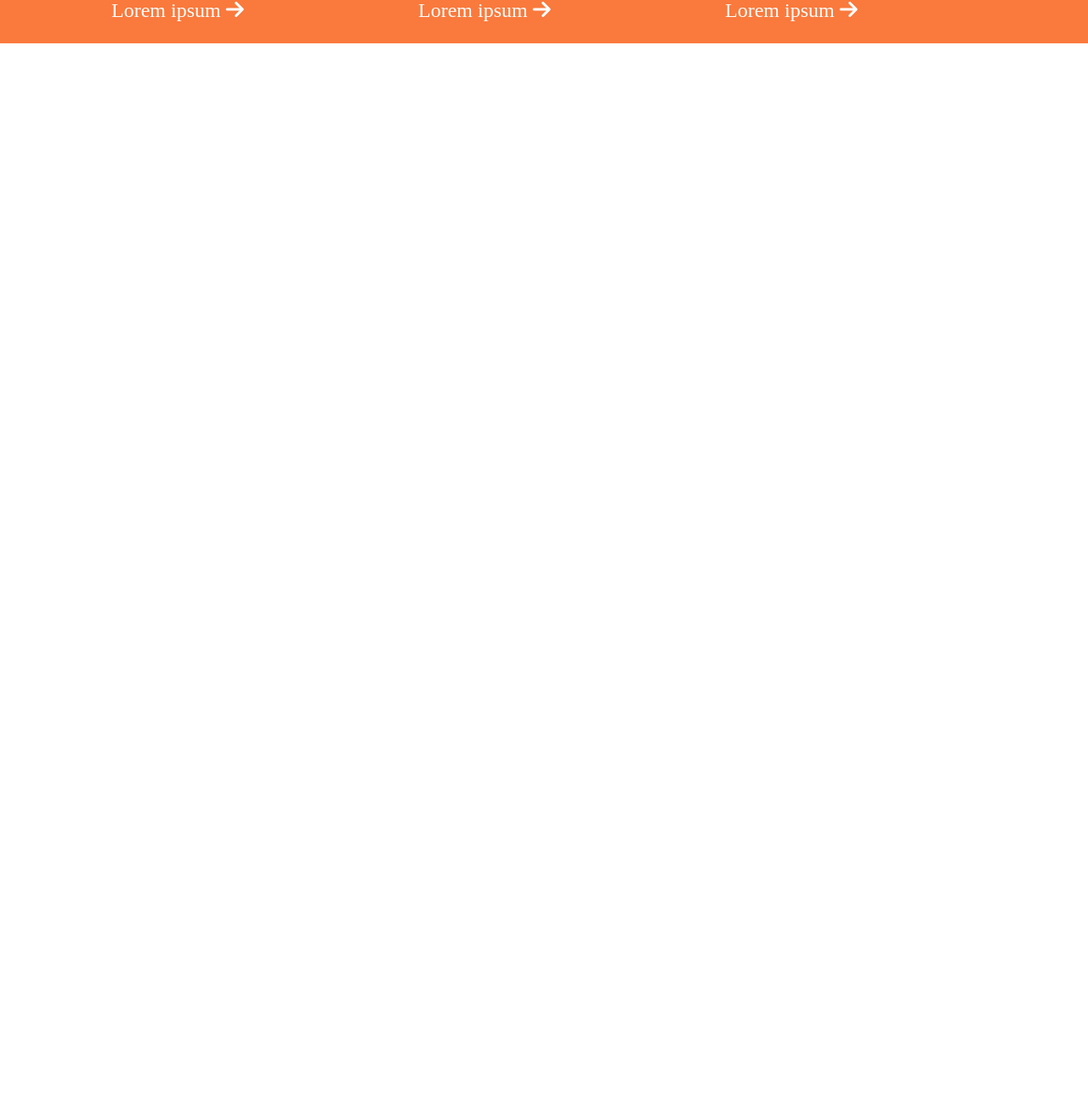
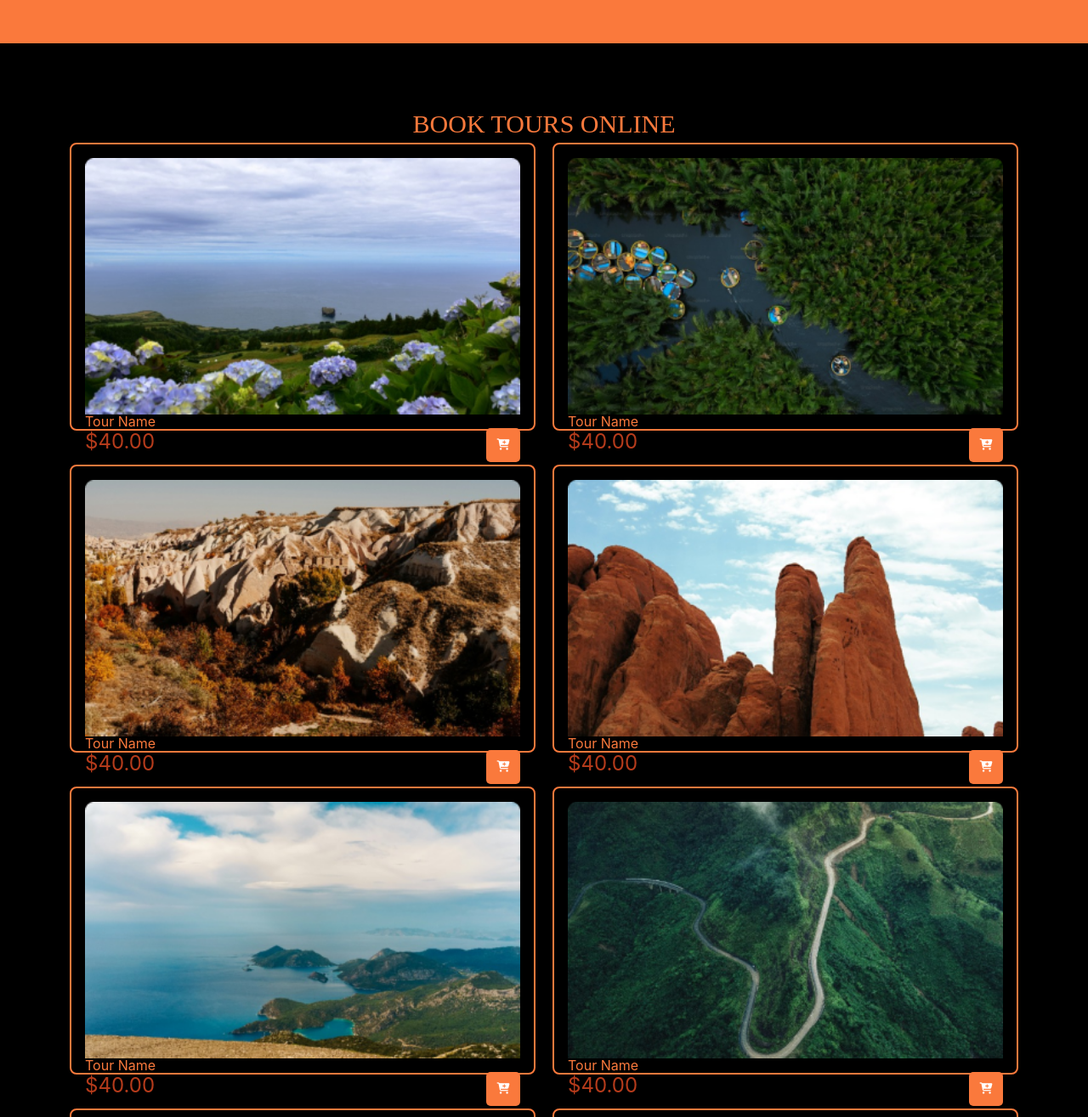
Before and after one commit to sabachachia/homework9, a plain HTML site: page index.html in a window 1280 px wide. Shown: the part 962-2277 px from the top of the page at 85% size. Before the commit the page ends 1013 px from the top, so only its background shows below. Drawn offline with Linux system fonts and the light colour scheme.

Commit message:
Homework9

```diff
--- a/css/laptops.css
+++ b/css/laptops.css
@@ -3,5 +3,15 @@
      padding-block: 48px;
     padding-left: 57px;
     padding-right: 0;
+     width: 300px;
+height: 190px;
    }
+   .article_sec{
+      overflow: scroll;
+   }
+ .card{
+   width: 583px;
+height: 339px;
+
+ }
 }
--- a/css/mobiles.css
+++ b/css/mobiles.css
@@ -0,0 +1,6 @@
+@media(max-width:370px){
+    .card{
+        width: 347px;
+height: 339px;
+    }
+}
--- a/css/style.css
+++ b/css/style.css
@@ -69,7 +69,7 @@ letter-spacing: 0%;
 text-align: center;
 color: #FFFFFF;
 }
-button{
+.sec1b{
     font-family: Kanit;
 font-weight: 400;
 font-size: 32px;
@@ -100,12 +100,12 @@ flex-direction:column ;
 justify-content: space-between;
 padding: 72px 82px;
 }
-.article_div{
+.article_sec{
     display: flex;
-    flex-direction: row-reverse;
-    row-gap: 20px;
+    /* justify-content: space-between; */
+    column-gap: 20px;
 }
-h3{
+.sec2h{
 font-family: Kanit;
 font-weight: 500;
 font-size: 30px;
@@ -114,7 +114,7 @@ letter-spacing: 0%;
 text-align: center;
 color: #FFFFFF;
 }
-p{
+.sec2p{
     position: absolute;
     bottom: 16px;
     left: 16px;
@@ -128,5 +128,73 @@ color: #FFFFFF;
 }
 .article{
     position: relative;
+    width: 304px;
+height: 190px;
+
     flex: 0 0 min(100%, 300px);
 }
+/* section 3 */
+.section3{
+    margin: auto;
+    width: min(100% ,1440px);
+    height: 1320px;
+    background-color:#000000 ;
+    padding: 72px 82px;
+}
+.sec3h{
+    font-family: Kanit;
+font-weight: 400;
+font-size: 30px;
+line-height: 45px;
+letter-spacing: 0%;
+text-align: center;
+color: #FA793C;
+}
+.card{
+    width: 412px;
+height: 339px;
+border-radius: 8px;
+border-width: 2px;
+border: 2px solid #FA793C;
+padding: 16px;
+display: flex;
+
+flex-direction: column;
+justify-content: space-between;
+flex: 1 1 32.2%;
+
+}
+.article_sec2{
+    display: flex;
+    flex-wrap: wrap;
+    gap: 40px 20px;
+}
+h5{
+    font-family: Inter;
+font-weight: 400;
+font-size: 16px;
+line-height: 100%;
+letter-spacing: 0%;
+color: #FA793C;
+}
+.card_div{
+    display: flex;
+    justify-content: space-between;
+}
+.card_p{
+    font-family: Inter;
+font-weight: 400;
+font-size: 24px;
+line-height: 32px;
+letter-spacing: 0%;
+color: #B53B1B;
+}
+.sec3b{
+    width: 40px;
+height: 40px;
+left: 340px;
+border-radius: 5px;
+background-color:#FA793C ;
+border: none;
+color: #FFFFFF;
+}
--- a/css/tablets.css
+++ b/css/tablets.css
@@ -17,4 +17,11 @@ line-height: 100%;
 letter-spacing: 0%;
 
     }
+     .card{
+width: 634px;
+height: 339px;
+
+
+ }
+
 }
--- a/index.html
+++ b/index.html
@@ -52,7 +52,7 @@
             TRAVEL NEWS
         </h2>
        <div class="button">
-         <button>
+         <button class="sec1b">
             BOOK NOW
         </button>
        </div>
@@ -60,34 +60,170 @@
      </section>
 
      <section class="section2">
-        <h3>
+        <h3 class="sec2h">
             DISCOVERY
         </h3>
-       <div class="article_div">
+       <section class="article_sec">
          <article class="article 1">
             <img src="./images/discovery4.png" alt="article">
-            <p>Lorem ipsum
+            <p class="sec2p">Lorem ipsum
                 <i class="fa-solid fa-arrow-right"></i>
             </p>
          </article>
         <article class="article 2 ">
             <img src="./images/discovery3.png" alt="article">
-            <p>Lorem ipsum
+            <p class="sec2p">Lorem ipsum
                 <i class="fa-solid fa-arrow-right"></i>
             </p>
         </article>
         <article class="article 3">
             <img src="./images/discovery2.png" alt="article">
-            <p>Lorem ipsum
+            <p class="sec2p">Lorem ipsum
                 <i class="fa-solid fa-arrow-right"></i>
             </p>
         </article>
         <article class="article 4">
             <img src="./images/discovery1.png" alt="article">
-            <p>Lorem ipsum
+            <p class="sec2p"> Lorem ipsum
                 <i class="fa-solid fa-arrow-right"></i> </p>
         </article>
-       </div>
+       </section>
+
+     </section>
+     <!-- section 3 -->
+     <section class="section3">
+        <h3 class="sec3h">
+            BOOK TOURS ONLINE
+        </h3>
+    <section class="article_sec2">
+              <article class="card 1">
+             <img src="./images/book1.png" alt="">
+             <h5>
+                Tour Name
+             </h5>
+             <div class="card_div">
+                <p class="card_p">
+                   $40.00
+                </p>
+                <button class="sec3b">
+                    <i class="fa-solid fa-cart-plus"></i>
+                </button>
+             </div>
+
+        </article>
+        <article class="card 2">
+             <img src="./images/book2.png" alt="">
+               <h5>
+                Tour Name
+             </h5>
+             <div class="card_div">
+                <p class="card_p">
+                   $40.00
+                </p>
+                <button class="sec3b">
+                    <i class="fa-solid fa-cart-plus"></i>
+                </button>
+             </div>
+        </article>
+        <article class="card 3">
+             <img src="./images/book3.png" alt="">
+               <h5>
+                Tour Name
+             </h5>
+             <div class="card_div">
+                <p class="card_p">
+                   $40.00
+                </p>
+                <button class="sec3b">
+                    <i class="fa-solid fa-cart-plus"></i>
+                </button>
+             </div>
+        </article>
+        <article class="card 4">
+             <img src="./images/book4.png" alt="">
+               <h5>
+                Tour Name
+             </h5>
+             <div class="card_div">
+                <p class="card_p">
+                   $40.00
+                </p>
+                <button class="sec3b">
+                    <i class="fa-solid fa-cart-plus"></i>
+                </button>
+             </div>
+        </article>
+        <article class="card 5">
+             <img src="./images/book5.png" alt="">
+               <h5>
+                Tour Name
+             </h5>
+             <div class="card_div">
+                <p class="card_p">
+                   $40.00
+                </p>
+                <button class="sec3b">
+                    <i class="fa-solid fa-cart-plus"></i>
+                </button>
+             </div>
+        </article>
+        <article class="card 6">
+             <img src="./images/book6.png" alt="">
+               <h5>
+                Tour Name
+             </h5>
+             <div class="card_div">
+                <p class="card_p">
+                   $40.00
+                </p>
+                <button class="sec3b">
+                    <i class="fa-solid fa-cart-plus"></i>
+                </button>
+             </div>
+        </article>
+        <article class="card 7">
+             <img src="./images/book7.png" alt="">
+               <h5>
+                Tour Name
+             </h5>
+             <div class="card_div">
+                <p class="card_p">
+                   $40.00
+                </p>
+                <button class="sec3b">
+                    <i class="fa-solid fa-cart-plus"></i>
+                </button>
+             </div>
+        </article>
+        <article class="card 8">
+             <img src="./images/book8.png" alt="">
+               <h5>
+                Tour Name
+             </h5>
+             <div class="card_div">
+                <p class="card_p">
+                   $40.00
+                </p>
+                <button class="sec3b">
+                    <i class="fa-solid fa-cart-plus"></i>
+                </button>
+             </div>
+        </article>
+        <article class="card 9">
+             <img src="./images/book9.png" alt="">
+               <h5>
+                Tour Name
+             </h5>
+             <div class="card_div">
+                <p class="card_p">
+                   $40.00
+                </p>
+                <button class="sec3b">
+                    <i class="fa-solid fa-cart-plus"></i>
+                </button>
+             </div>
+        </article>
+    </section>
      </section>
 </body>
 </html>
```
Also changed, not shown: images/book1.png (added), images/book2.png (added), images/book3.png (added), images/book4.png (added), images/book5.png (added), images/book6.png (added), images/book7.png (added), images/book8.png (added), images/book9.png (added).
